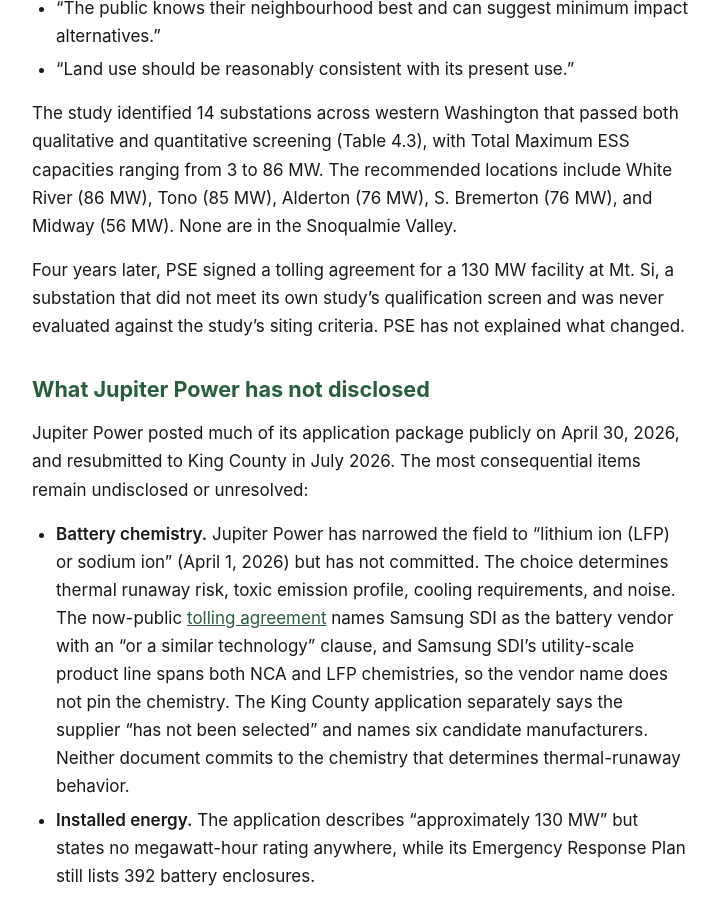
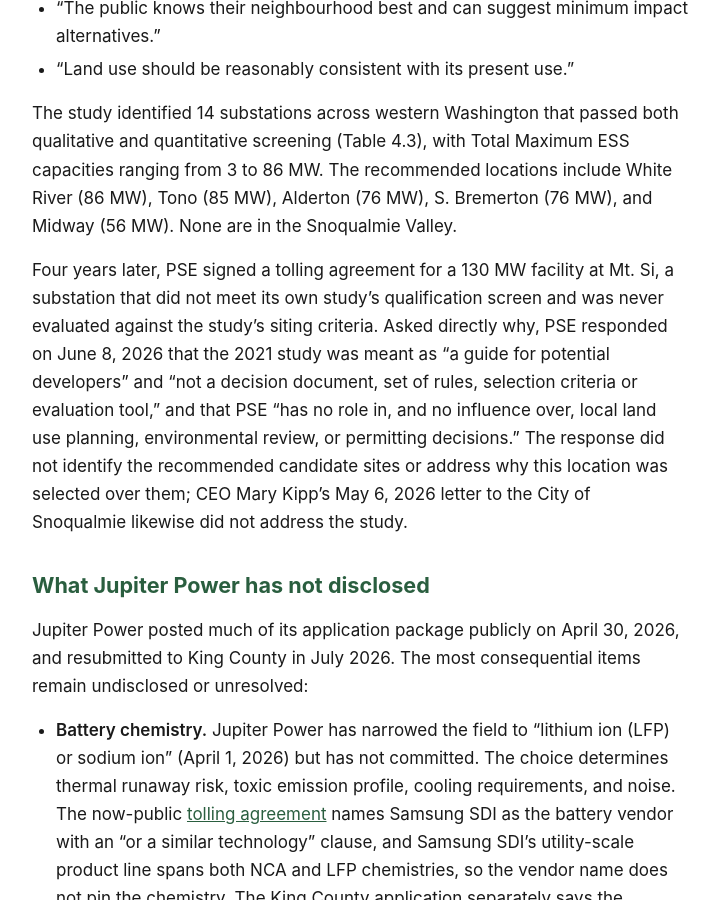
Before and after one commit to calef/cascadia-ridge-bess, a Jekyll site: the page built from _pages/project.md, in a window 1280 px wide and 900 px high, scrolled down 3965 px. Shown: the whole window, without its empty margins (280-999 px from the left). Built offline with Jekyll 4.4.1, drawn with Linux system fonts in a browser that asks for light colours.

Commit message:
Deploy site 2026-07-23-204147

```diff
--- a/_pages/project.md
+++ b/_pages/project.md
@@ -60,7 +60,7 @@ The study's siting criteria included a "Good Neighbor" test that flagged residen
 
 The study identified 14 substations across western Washington that passed both qualitative and quantitative screening (Table 4.3), with Total Maximum ESS capacities ranging from 3 to 86 MW. The recommended locations include White River (86 MW), Tono (85 MW), Alderton (76 MW), S. Bremerton (76 MW), and Midway (56 MW). None are in the Snoqualmie Valley.
 
-Four years later, PSE signed a tolling agreement for a 130 MW facility at Mt. Si, a substation that did not meet its own study's qualification screen and was never evaluated against the study's siting criteria. PSE has not explained what changed.
+Four years later, PSE signed a tolling agreement for a 130 MW facility at Mt. Si, a substation that did not meet its own study's qualification screen and was never evaluated against the study's siting criteria. Asked directly why, PSE responded on June 8, 2026 that the 2021 study was meant as "a guide for potential developers" and "not a decision document, set of rules, selection criteria or evaluation tool," and that PSE "has no role in, and no influence over, local land use planning, environmental review, or permitting decisions." The response did not identify the recommended candidate sites or address why this location was selected over them; CEO Mary Kipp's May 6, 2026 letter to the City of Snoqualmie likewise did not address the study.
 
 ## What Jupiter Power has not disclosed
 
```
